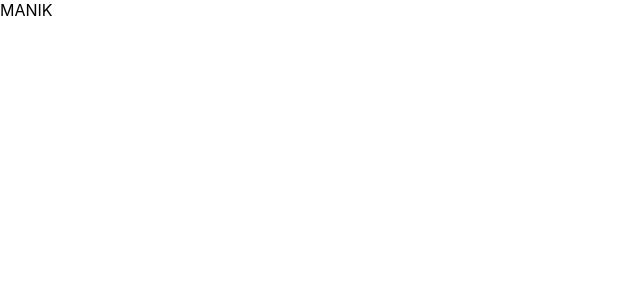
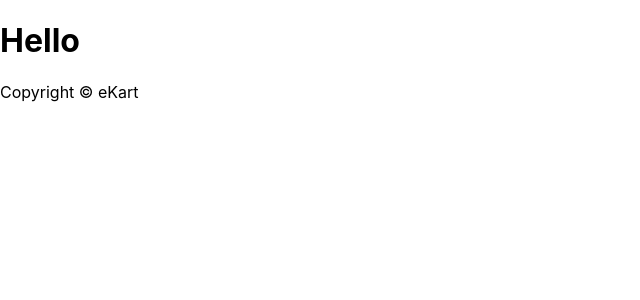
Before and after one commit to manRexx/revTaku, a React (Create React App) app in the folder frontend/: page / in a window 1280 px wide. Shown: the top 300 px of the page, without its empty margins (0-640 px from the left). Built offline with nearby package versions, Linux system fonts and the light colour scheme.

Commit message:
Footer added

```diff
--- a/frontend/package.json
+++ b/frontend/package.json
@@ -7,6 +7,7 @@
     "@testing-library/react": "^11.2.5",
     "@testing-library/user-event": "^12.8.3",
     "react": "^17.0.1",
+    "react-bootstrap": "^1.5.2",
     "react-dom": "^17.0.1",
     "react-scripts": "4.0.3",
     "web-vitals": "^1.1.0"
--- a/frontend/src/App.js
+++ b/frontend/src/App.js
@@ -1,7 +1,18 @@
 import './App.css'
+import { Container } from 'react-bootstrap'
+import Footer from './components/Footer'
 
 function App() {
-  return <>MANIK</>
+  return (
+    <>
+      <Container>
+        <main className='py-3'>
+          <h1>Hello</h1>
+        </main>
+      </Container>
+      <Footer />
+    </>
+  )
 }
 
 export default App
--- /dev/null
+++ b/frontend/src/components/Footer.js
@@ -0,0 +1,14 @@
+import React from 'react'
+import { Col, Container, Row } from 'react-bootstrap'
+
+const Footer = () => {
+  return (
+    <Container>
+      <Row>
+        <Col className='text-center py-3'>Copyright &copy; eKart</Col>
+      </Row>
+    </Container>
+  )
+}
+
+export default Footer
```
Also changed, not shown: 1 other file (tests, documents, lock files or other folders).
